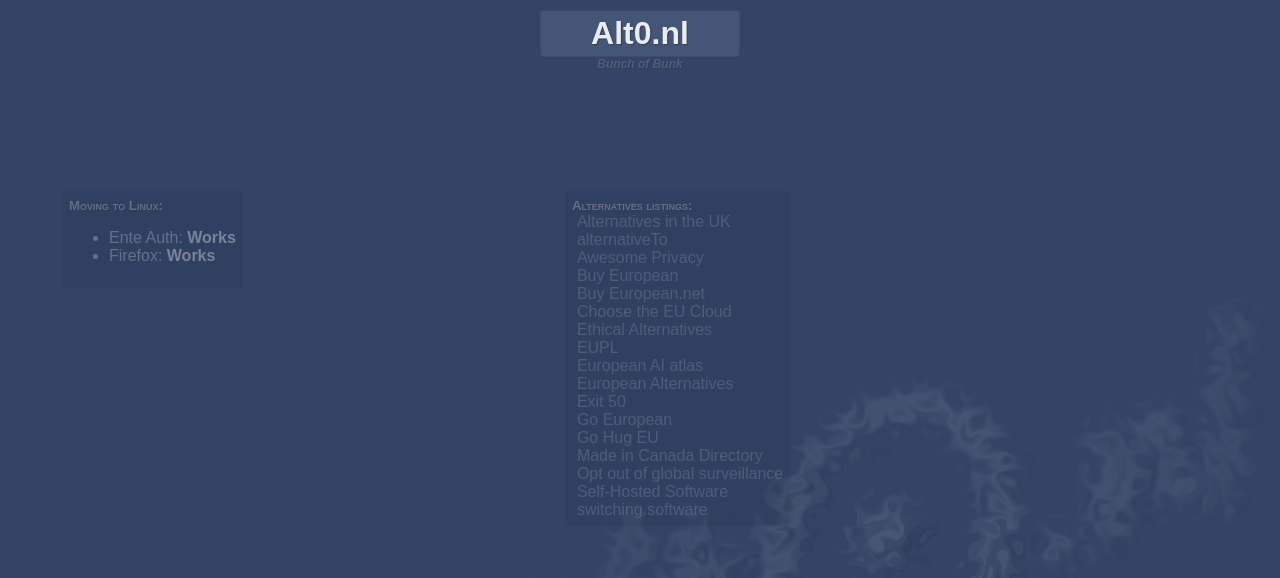
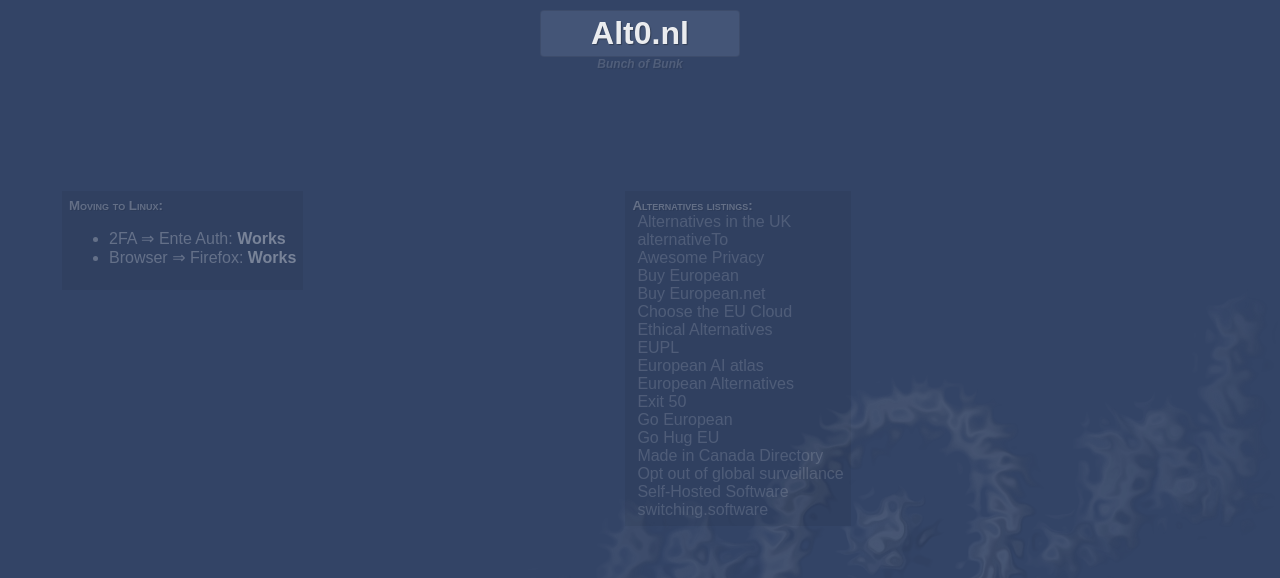
Before and after one commit to brownhamer/alt0.nl, a PHP site: page /linux.php in a window 1280 px wide. Shown: the top 578 px of the page. Run offline with PHP 8.4, Linux system fonts and the light colour scheme.

Commit message:
Added categories

```diff
--- a/linux.php
+++ b/linux.php
@@ -14,8 +14,8 @@ startHtmlPage('Alt0.nl &rarr; Linux');
 <table id="alternatives"><tr><td>
 <div id="choices"><h5>Moving to Linux:</h5>
 <ul>
-  <li>Ente Auth: <a href="https://ente.io/download">Works</a></li>
-  <li>Firefox: <a href="https://www.firefox.com/en-US/browsers/desktop/linux/">Works</a></li>
+  <li>2FA &rArr; Ente Auth: <a href="https://ente.io/download">Works</a></li>
+  <li>Browser &rArr; Firefox: <a href="https://www.firefox.com/en-US/browsers/desktop/linux/">Works</a></li>
 </ul>
 </div>
 </td><td>
```
